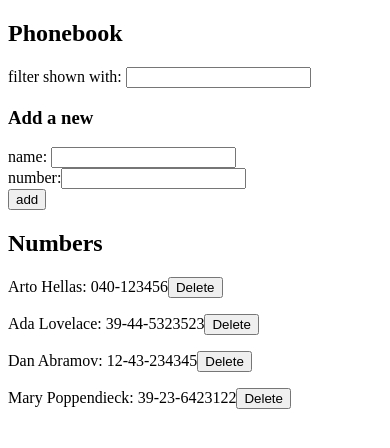
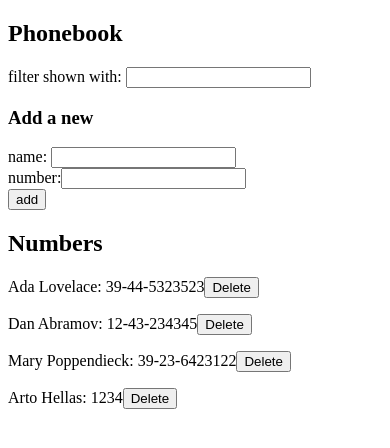
Before and after one commit to kristinamacekovic/fullstackopen, a React (Create React App) app in the folder part2/part2-2-phonebook/: page / in a window 390 px wide. Shown: the top 448 px of the page. Built offline with nearby package versions, Linux system fonts and the light colour scheme; data requests are answered from the project's data file.

Commit message:
Phonebook step 10

```diff
--- a/part2/part2-2-phonebook/db.json
+++ b/part2/part2-2-phonebook/db.json
@@ -1,10 +1,5 @@
 {
   "persons": [
-    {
-      "name": "Arto Hellas",
-      "number": "040-123456",
-      "id": 1
-    },
     {
       "name": "Ada Lovelace",
       "number": "39-44-5323523",
@@ -19,6 +14,11 @@
       "name": "Mary Poppendieck",
       "number": "39-23-6423122",
       "id": 4
+    },
+    {
+      "name": "Arto Hellas",
+      "number": "1234",
+      "id": 5
     }
   ]
 }
--- a/part2/part2-2-phonebook/src/App.js
+++ b/part2/part2-2-phonebook/src/App.js
@@ -44,8 +44,9 @@ const App = () => {
       name: newName,
       number: newNumber,
     };
-    if (isInPersons(newName)) {
-      alert(`${newName} is already added to phonebook`);
+    let out = isInPersons(newName);
+    if (out !== -1) {
+      updatePerson(out, newPerson);
     } else {
       server.add(newPerson).then(data => {
         setPersons(persons.concat(data));
@@ -57,7 +58,19 @@ const App = () => {
 
   const deletePerson = id => {
     if (window.confirm("Do you really want to delete?")) {
-      server.deleteEntry(id).then(person => persons.filter(p => p.id !== id));
+      server
+        .deleteEntry(id)
+        .then(person => setPersons(persons.filter(p => p.id !== id)));
+    }
+  };
+
+  const updatePerson = (id, changedObject) => {
+    if (window.confirm("Do you really want to update the number?")) {
+      server.updateEntry(id, changedObject).then(returnedObject => {
+        setPersons(
+          persons.map(person => (person.id !== id ? person : returnedObject))
+        );
+      });
     }
   };
 
@@ -66,9 +79,9 @@ const App = () => {
       return person.name === name;
     });
     if (match.length) {
-      return true;
+      return match[0].id;
     }
-    return false;
+    return -1;
   };
 
   return (
--- a/part2/part2-2-phonebook/src/services/server.js
+++ b/part2/part2-2-phonebook/src/services/server.js
@@ -12,7 +12,13 @@ const deleteEntry = id => {
   return request.then(response => response.data);
 };
 
+const updateEntry = (id, changedObject) => {
+  const request = axios.put(`${baseUrl}/${id}`, changedObject);
+  return request.then(response => response.data);
+};
+
 export default {
   add,
   deleteEntry,
+  updateEntry,
 };
```
